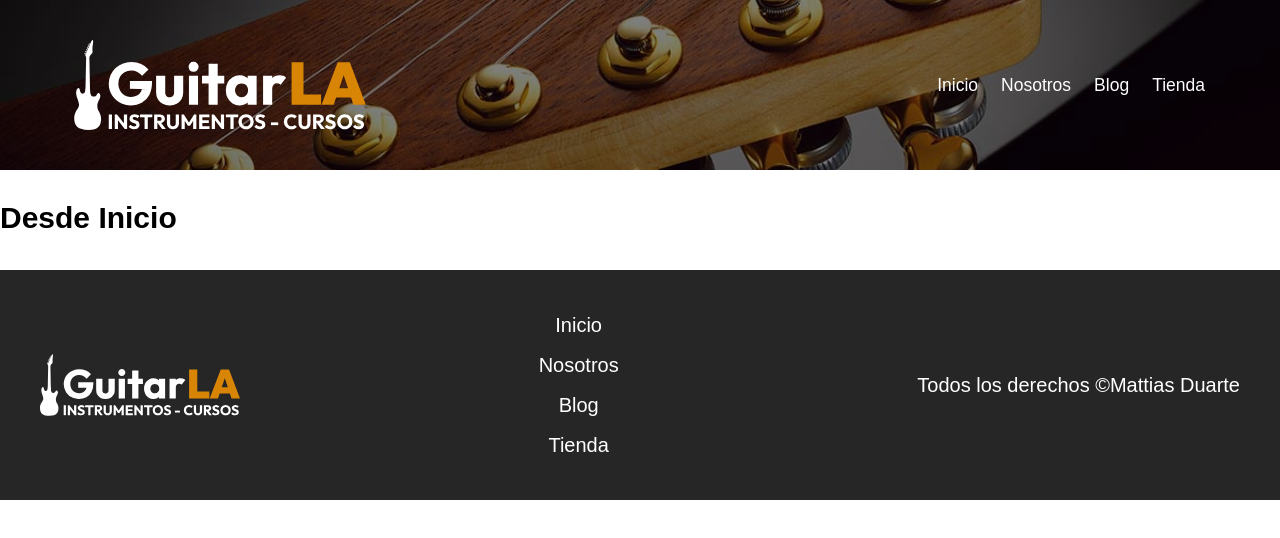
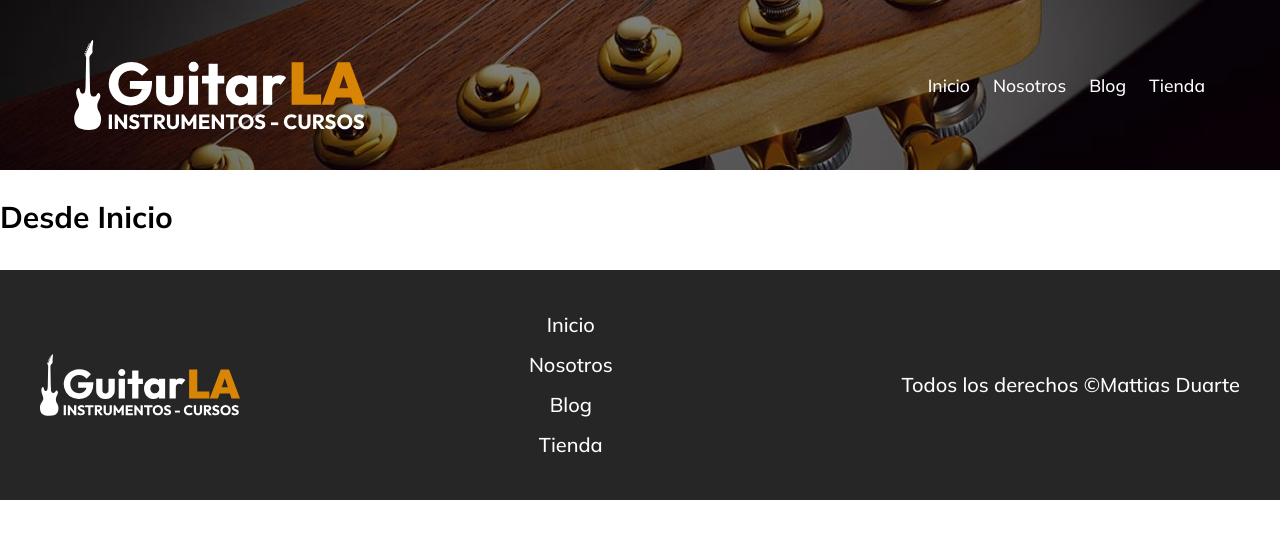
Before and after one commit to mattiasdu944/guitarla_next, a Next.js app: page / in a window 1280 px wide. Shown: the top 538 px of the page. Built offline with nearby package versions, Linux system fonts and the light colour scheme.

Commit message:
se agregaron mas estilos y se cambio la fuente

```diff
--- a/styles/globals.css
+++ b/styles/globals.css
@@ -1,8 +1,10 @@
+@import url('https://fonts.googleapis.com/css2?family=Mulish:wght@500;600;700;800;900&display=swap');
+
 :root {
   --primary: #e99401;
   --negro: #262626;
   --blanco: #FFF;
-  --fuente-principal: 'Outfit', sans-serif;
+  --fuente-principal: 'Mulish', sans-serif;
 }
 html {
   font-size: 62.5%;
```
Also changed, not shown: styles/Entrada.module.css (+8 -0 lines).
